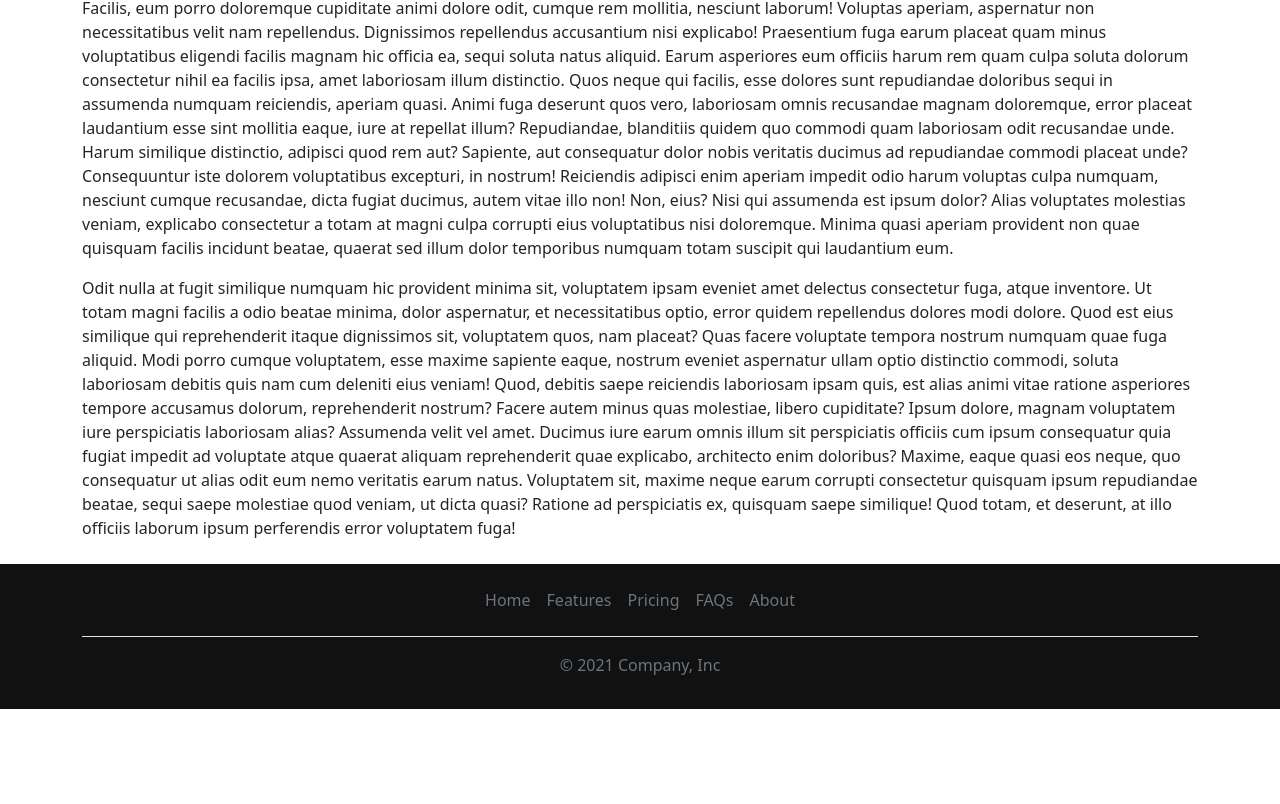
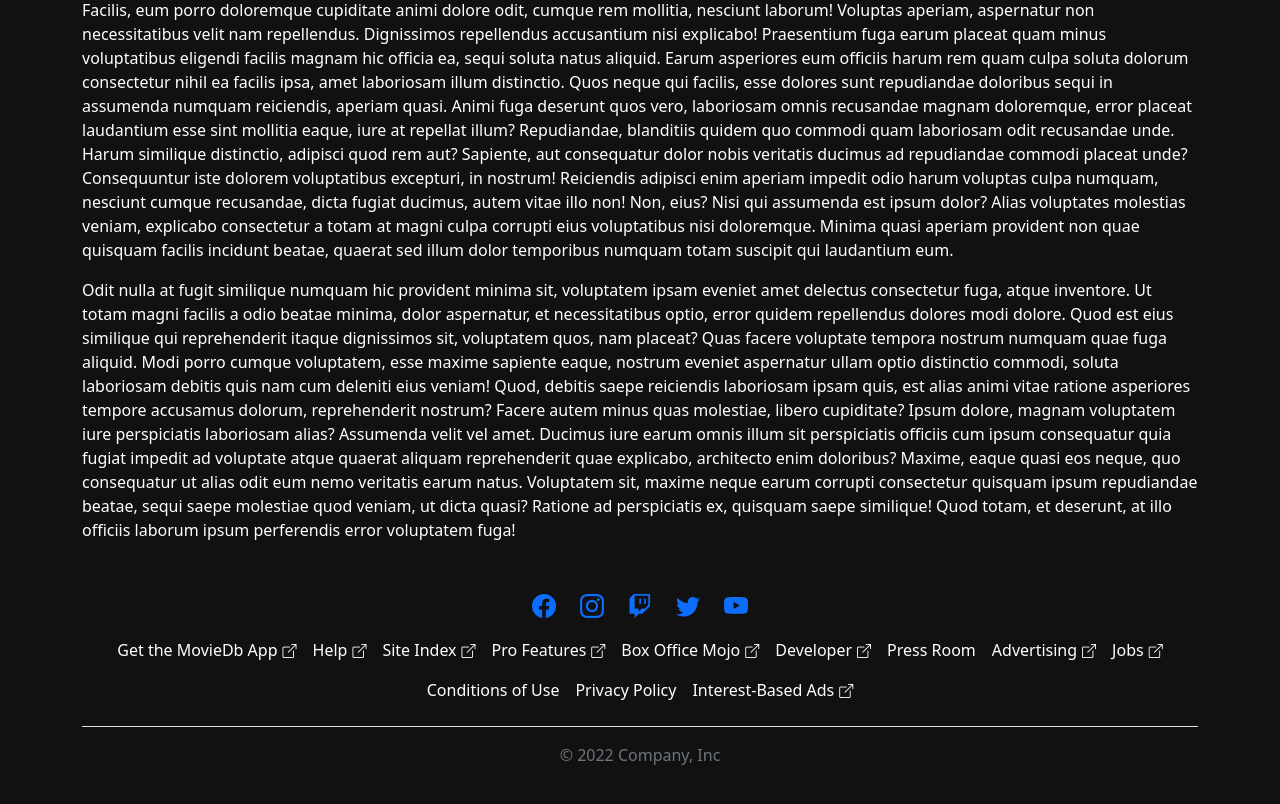
Before and after one commit to cristianpuncea/movie-db-react, a React (Create React App) app: page / in a window 1280 px wide. Shown: the part 898-1702 px from the top of the page. Before the commit the page ends 1631 px from the top, so only its background shows below. Built offline with nearby package versions, Linux system fonts and the light colour scheme.

Commit message:
Updating footer

```diff
--- a/src/App.scss
+++ b/src/App.scss
@@ -1,2 +1,7 @@
 @import "./variables";
 @import "./bootstrap";
+
+body {
+  background-color: #111;
+  color: #FFF;
+}
--- a/src/components/Footer/Footer.js
+++ b/src/components/Footer/Footer.js
@@ -1,22 +1,17 @@
-import FooterNavList from "./components/FooterNavList";
+import FooterNavList from "./components/FooterNavList/FooterNavList";
+import FooterSocialLinks from "./components/FooterSocialLinks/FooterSocialLinks";
 import classes from "./Footer.module.scss";
 
 function Footer() {
-  const navList = {
-    // Object with "value:link" pairs for footer navigation
-    Home: "#",
-    Features: "#",
-    Pricing: "#",
-    FAQs: "#",
-    About: "#",
-  };
+  const currentYear = new Date().getFullYear();
 
   return (
     <div className={classes["footer-container"]}>
       <div className="container">
         <footer className="py-3 my-4">
-          <FooterNavList navItems={navList} />
-          <p className="text-center text-muted">© 2021 Company, Inc</p>
+          <FooterSocialLinks />
+          <FooterNavList />
+          <p className="text-center text-secondary">© {currentYear} Company, Inc</p>
         </footer>
       </div>
     </div>
--- a/src/components/Footer/components/FooterNavList.js
+++ /dev/null
@@ -1,17 +0,0 @@
-function FooterNavList({ navItems }) {
-  return (
-    <ul className="nav justify-content-center border-bottom pb-3 mb-3">
-      {Object.keys(navItems).map((item, idx) => {
-        return (
-          <li className="nav-item" key={idx}>
-            <a href={navItems[item]} className="nav-link px-2 text-muted">
-              {item}
-            </a>
-          </li>
-        );
-      })}
-    </ul>
-  );
-}
-
-export default FooterNavList;
--- /dev/null
+++ b/src/components/Footer/components/FooterNavList/FooterNavList.js
@@ -0,0 +1,84 @@
+import classes from "./FooterNavList.module.scss";
+
+function FooterNavList() {
+  // Object with "value:link" pairs for footer navigation
+  const navList = [
+    {
+      title: "Get the MovieDb App",
+      url: "#",
+      external: true,
+    },
+    {
+      title: "Help",
+      url: "#",
+      external: true,
+    },
+    {
+      title: "Site Index",
+      url: "#",
+      external: true,
+    },
+    {
+      title: "Pro Features",
+      url: "#",
+      external: true,
+    },
+    {
+      title: "Box Office Mojo",
+      url: "#",
+      external: true,
+    },
+    {
+      title: "Developer",
+      url: "#",
+      external: true,
+    },
+    {
+      title: "Press Room",
+      url: "#",
+      external: false,
+    },
+    {
+      title: "Advertising",
+      url: "#",
+      external: true,
+    },
+    {
+      title: "Jobs",
+      url: "#",
+      external: true,
+    },
+    {
+      title: "Conditions of Use",
+      url: "#",
+      external: false,
+    },
+    {
+      title: "Privacy Policy",
+      url: "#",
+      external: false,
+    },
+    {
+      title: "Interest-Based Ads",
+      url: "#",
+      external: true,
+    },
+  ];
+
+  return (
+    <ul className="nav justify-content-center border-bottom pb-3 mb-3">
+      {navList.map((item, idx) => {
+        return (
+          <li className="nav-item" key={idx}>
+            <a href={item.url} className={`nav-link px-2 ${classes.link}`}>
+              {item.title}
+              {item.external && <i className={`bi bi-box-arrow-up-right ${classes["icon-ext-link"]}`}></i>}
+            </a>
+          </li>
+        );
+      })}
+    </ul>
+  );
+}
+
+export default FooterNavList;
--- /dev/null
+++ b/src/components/Footer/components/FooterNavList/FooterNavList.module.scss
@@ -0,0 +1,17 @@
+.icon-ext-link {
+  padding-left: 5px;
+  font-size: 14px;
+}
+
+.link {
+  color: #FFF;
+}
+
+.link:active, .link:visited {
+  color: inherit;
+}
+
+.link:hover {
+  color: #ffd900;
+  text-decoration: underline;
+}
--- /dev/null
+++ b/src/components/Footer/components/FooterSocialLinks/FooterSocialLinks.js
@@ -0,0 +1,17 @@
+import classes from "./FooterSocialLinks.module.scss";
+
+function FooterSocialLinks() {
+  return (
+    <div className="container">
+      <ul className={`row ${classes.social}`}>
+        <li><a href="#"><i class="bi bi-facebook"></i></a></li>
+        <li><a href="#"><i class="bi bi-instagram"></i></a></li>
+        <li><a href="#"><i class="bi bi-twitch"></i></a></li>
+        <li><a href="#"><i class="bi bi-twitter"></i></a></li>
+        <li><a href="#"><i class="bi bi-youtube"></i></a></li>
+      </ul>
+    </div>
+  )
+}
+
+export default FooterSocialLinks;
--- /dev/null
+++ b/src/components/Footer/components/FooterSocialLinks/FooterSocialLinks.module.scss
@@ -0,0 +1,37 @@
+.social {
+  justify-content: center;
+  flex-wrap: nowrap;
+  margin: 0;
+  padding: 0;
+}
+
+.social li {
+  list-style-type: none;
+  width: 48px;
+  height: 48px;
+  padding: 0;
+}
+
+.social li a {
+  width: 100%;
+  height: 100%;
+  display: flex;
+  align-items: center;
+  justify-content: center;
+}
+
+.social li a:hover,
+a:visited,
+a:active {
+  color: inherit;
+  text-decoration: none;
+}
+
+.social li:hover {
+  background-color: #454747;
+  border-radius: 50%;
+}
+
+.social li i {
+  font-size: 24px;
+}
--- a/src/components/Navbar/components/Logo/Logo.js
+++ b/src/components/Navbar/components/Logo/Logo.js
@@ -4,7 +4,7 @@ function Logo() {
   return (
     <a href="#">
       <div className={classes["logo-container"]}>
-          <img className={classes.logo} src="movie-db-logo.png" alt="" />
+          <img className={classes.logo} src="movie-db-logo-new.png" alt="" />
       </div>
     </a>
   );
--- a/src/components/Navbar/components/Logo/Logo.module.scss
+++ b/src/components/Navbar/components/Logo/Logo.module.scss
@@ -1,6 +1,6 @@
 .logo-container {
-  height: 38px;
-  min-width: 120px;
+  height: 40px;
+  min-width: 138px;
   margin-left: 40px;
 }
 
```
Also changed, not shown: public/movie-db-logo-new.png (added).
